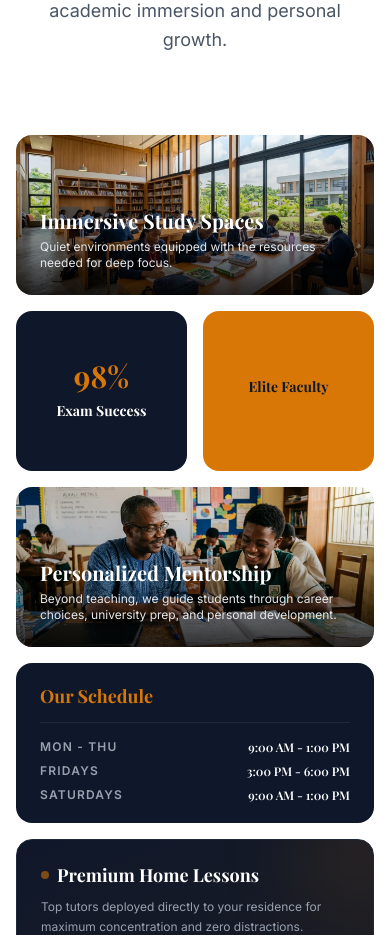
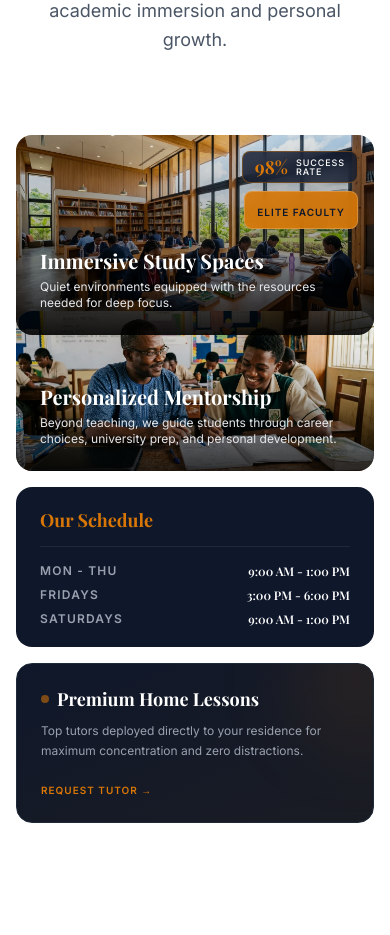
Before and after one commit to DavidDeez/peculiar_treasure_academy, a React (Vite) app: page / in a window 390 px wide. Shown: the part 6040-6975 px from the top of the page. Built offline with nearby package versions, Linux system fonts and the light colour scheme; a web font is replaced by a local one.

Commit message:
Hide separate stat boxes on mobile and merge them as decorative glass overlays over Box 1 to save space

```diff
--- a/src/components/Features.tsx
+++ b/src/components/Features.tsx
@@ -16,27 +16,39 @@ const Features: React.FC = () => {
 
         <div className="grid grid-cols-2 md:grid-cols-12 gap-4 md:gap-6 auto-rows-[160px] md:auto-rows-[250px]">
 
-          {/* Box 1 */}
-          <div className="col-span-2 md:col-span-8 bg-[#faf9f6] p-6 md:p-10 rounded-2xl flex flex-col justify-end relative overflow-hidden group">
+          {/* Box 1: Study Spaces (with Mobile Overlays) */}
+          <div className="col-span-2 md:col-span-8 bg-[#faf9f6] p-6 md:p-10 rounded-2xl flex flex-col justify-end relative overflow-hidden group min-h-[200px] md:min-h-0">
             <img src="/images/study_hall.webp" alt="Study Hall" className="absolute inset-0 w-full h-full object-cover z-0 group-hover:scale-105 transition-transform duration-700" />
-            <div className="absolute inset-0 bg-gradient-to-t from-black/80 via-black/20 to-transparent z-10" />
+            <div className="absolute inset-0 bg-gradient-to-t from-black/90 via-black/30 to-black/10 z-10" />
+
+            {/* Mobile Decorative Stats Overlay */}
+            <div className="absolute top-4 right-4 z-20 flex md:hidden flex-col gap-2 items-end">
+              <div className="bg-brand-dark/80 backdrop-blur-sm px-3 py-1.5 rounded-lg border border-brand-gold/40 shadow-xl flex items-center gap-2">
+                <span className="text-brand-gold font-serif font-bold text-lg leading-none">98%</span>
+                <span className="text-white text-[9px] uppercase tracking-widest font-medium leading-none">Success<br/>Rate</span>
+              </div>
+              <div className="bg-brand-gold/90 backdrop-blur-sm px-3 py-1.5 rounded-lg border border-white/20 shadow-xl">
+                <span className="text-brand-dark font-bold text-[10px] uppercase tracking-widest">Elite Faculty</span>
+              </div>
+            </div>
+
             <div className="relative z-20">
-              <h3 className="text-xl md:text-2xl font-bold text-white mb-1 md:mb-2">Immersive Study Spaces</h3>
-              <p className="text-gray-200 text-xs md:text-sm max-w-md">Quiet environments equipped with the resources needed for deep focus.</p>
+              <h3 className="text-xl md:text-2xl font-bold text-white mb-1 md:mb-2 drop-shadow-md">Immersive Study Spaces</h3>
+              <p className="text-gray-200 text-xs md:text-sm max-w-md drop-shadow-md">Quiet environments equipped with the resources needed for deep focus.</p>
             </div>
           </div>
 
-          {/* Box 2 */}
-          <div className="col-span-1 md:col-span-4 bg-brand-dark p-4 md:p-10 rounded-2xl flex flex-col justify-center text-center">
-            <div className="text-brand-gold text-3xl md:text-5xl font-serif font-bold mb-2 md:mb-4">98%</div>
-            <h3 className="text-sm md:text-xl font-bold text-white mb-1 md:mb-2 leading-tight">Exam Success</h3>
-            <p className="text-gray-400 text-[10px] md:text-sm hidden sm:block">Consistent excellence across all major boards.</p>
+          {/* Box 2 (Desktop Only) */}
+          <div className="hidden md:flex md:col-span-4 bg-brand-dark p-10 rounded-2xl flex-col justify-center text-center">
+            <div className="text-brand-gold text-5xl font-serif font-bold mb-4">98%</div>
+            <h3 className="text-xl font-bold text-white mb-2 leading-tight">Exam Success</h3>
+            <p className="text-gray-400 text-sm">Consistent excellence across all major boards.</p>
           </div>
 
-          {/* Box 3 */}
-          <div className="col-span-1 md:col-span-4 bg-brand-gold p-4 md:p-10 rounded-2xl flex flex-col justify-center text-center">
-            <h3 className="text-sm md:text-xl font-bold text-brand-dark mb-2 md:mb-4 leading-tight">Elite Faculty</h3>
-            <p className="text-brand-dark/80 text-[10px] md:text-sm leading-relaxed hidden sm:block">
+          {/* Box 3 (Desktop Only) */}
+          <div className="hidden md:flex md:col-span-4 bg-brand-gold p-10 rounded-2xl flex-col justify-center text-center">
+            <h3 className="text-xl font-bold text-brand-dark mb-4 leading-tight">Elite Faculty</h3>
+            <p className="text-brand-dark/80 text-sm leading-relaxed">
               Our educators are carefully selected experts with years of proven pedagogical success.
             </p>
           </div>
```
